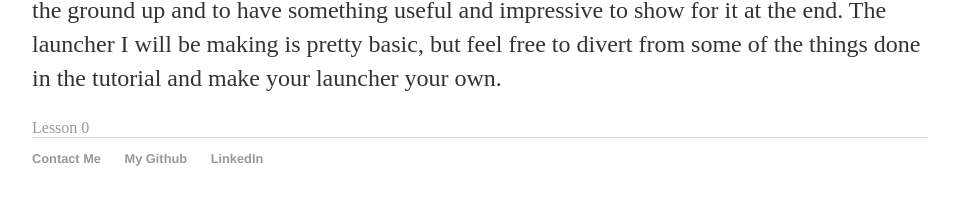
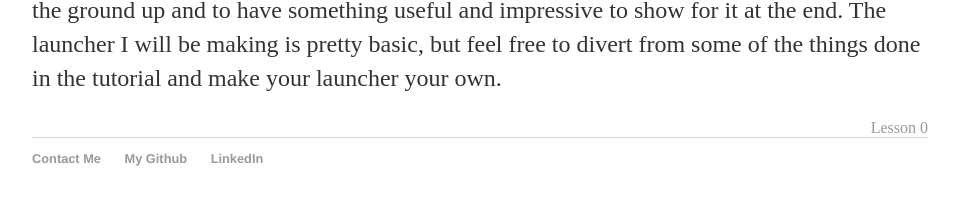
Before and after one commit to B50calabrese/B50calabrese.github.io, a Jekyll site: the page built from tutorials/androidLauncher/index.html, in a window 1280 px wide. Shown: the part 466-671 px from the top of the page, without its empty margins (160-1119 px from the left). Built offline with Jekyll 4.4.1, drawn with Linux system fonts in a browser that asks for light colours.

Commit message:
Fixing floating issue on tutorial home screen

```diff
--- a/tutorials/androidLauncher/index.html
+++ b/tutorials/androidLauncher/index.html
@@ -19,4 +19,6 @@ title: Android Launcher Tutorial
 	pretty basic, but feel free to divert from some of the things done in the
 	tutorial and make your launcher your own.
 </p>
-<a href="/tutorials/androidLauncher/lesson0">Lesson 0</a>
+<div class="tutorialRightLink">
+	<a href="/tutorials/androidLauncher/lesson0">Lesson 0</a>
+</div>
```
